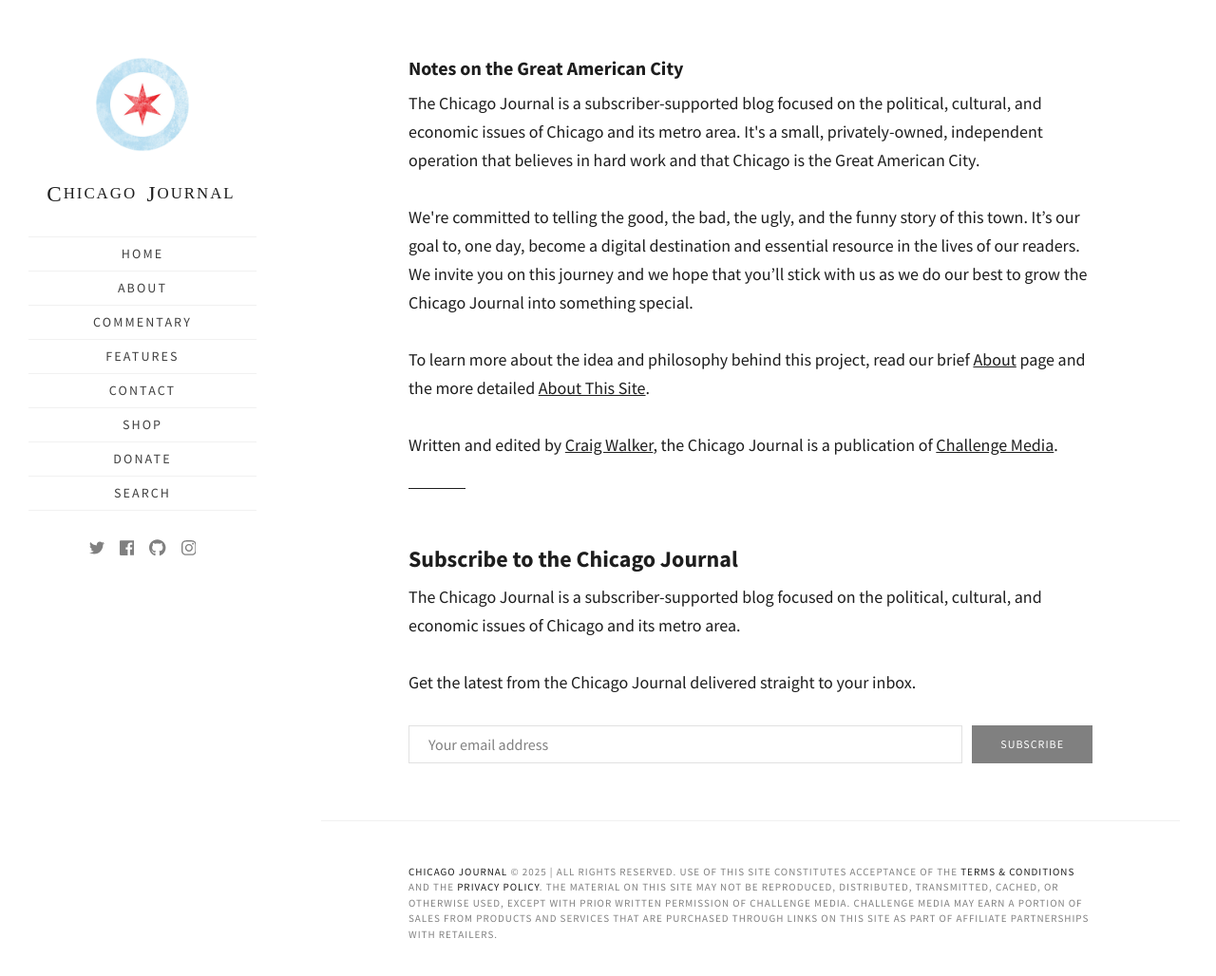
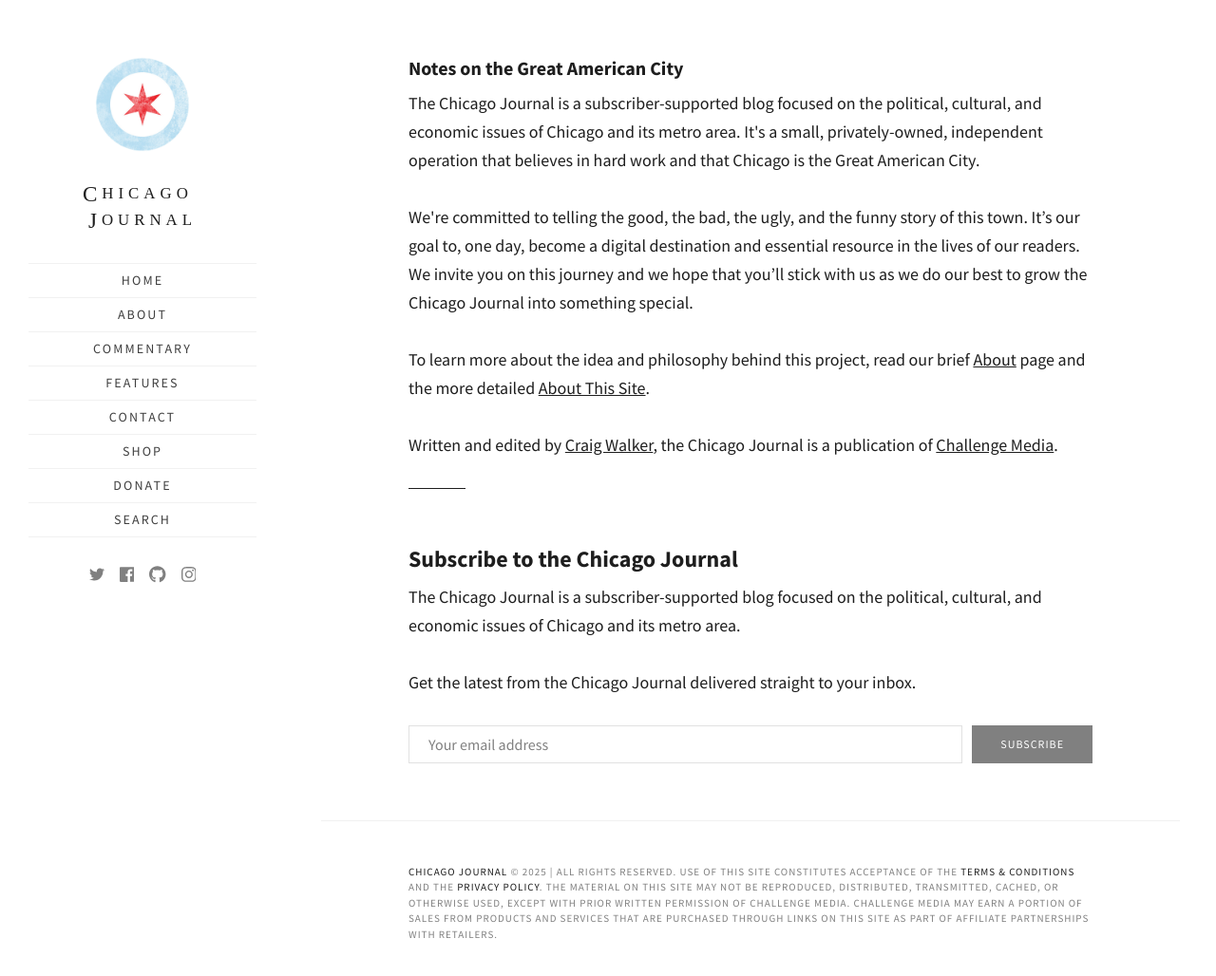
Before and after one commit to walkercraig/chicagojournal, a Jekyll site: the page built from index.html, in a window 1280 px wide and 1052 px high. Shown: the top 1028 px of the window at 95% size. Built offline with Jekyll 4.4.1, drawn with Linux system fonts in a browser that asks for light colours; some web fonts are replaced; the list of posts is cut into pages by our own code.

Commit message:
Update _header.scss

```diff
--- a/_sass/_header.scss
+++ b/_sass/_header.scss
@@ -51,7 +51,7 @@
   font-size: 1.17rem !important;
   font-weight: 400;
   margin: 1px 0 0 0 !important;
-  letter-spacing: 2px !important;
+  letter-spacing: 5px !important;
   font-variant: small-caps;
   color: #1e1e1e;
 }
@@ -65,7 +65,6 @@
 .word {
   display: inline-flex;    /* puts .big and .small on a flex row */
   align-items: center;     /* vertically centers .small */
-  margin-right: 0.3ch;     /* tweak word spacing */
 }
 
 
```
